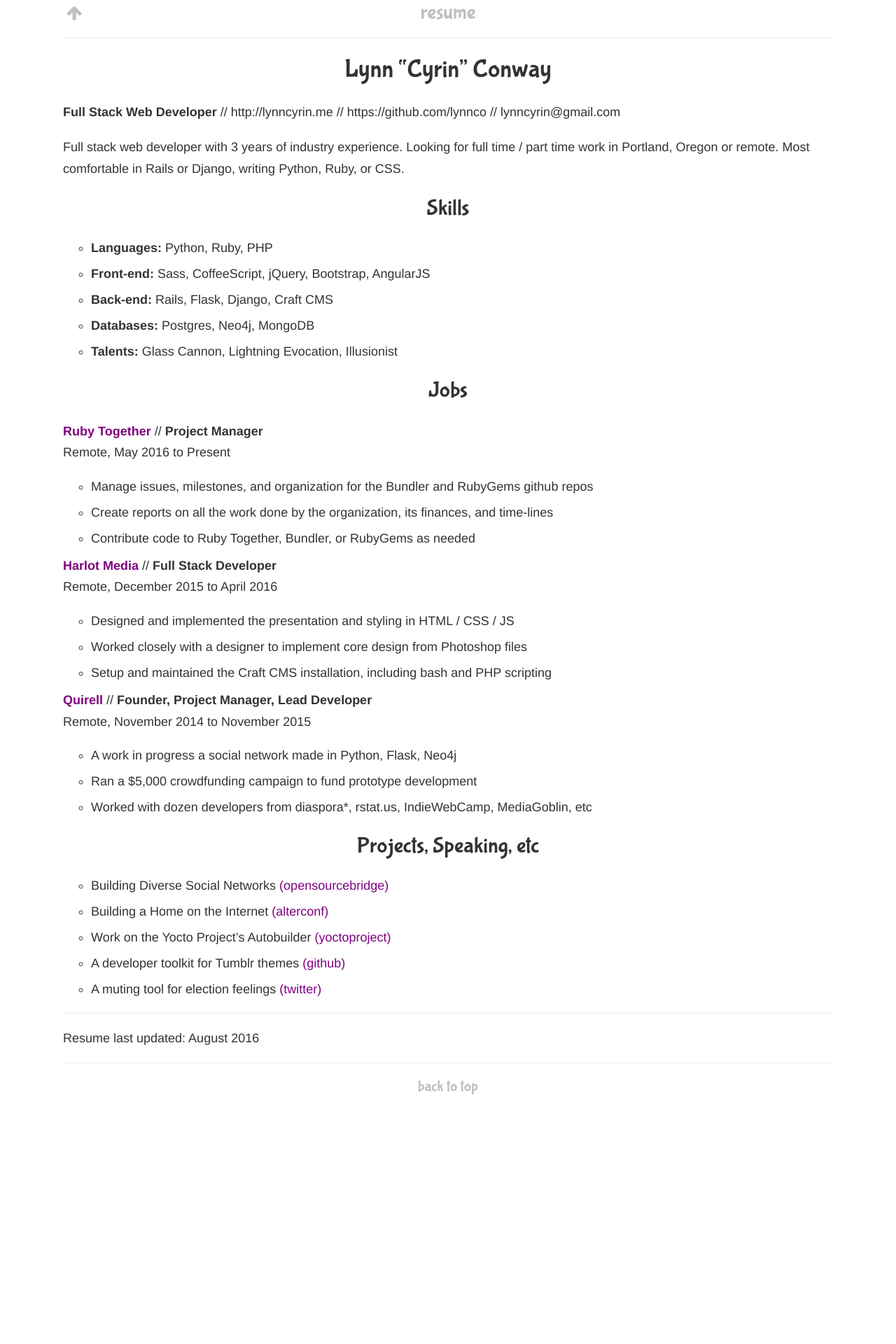
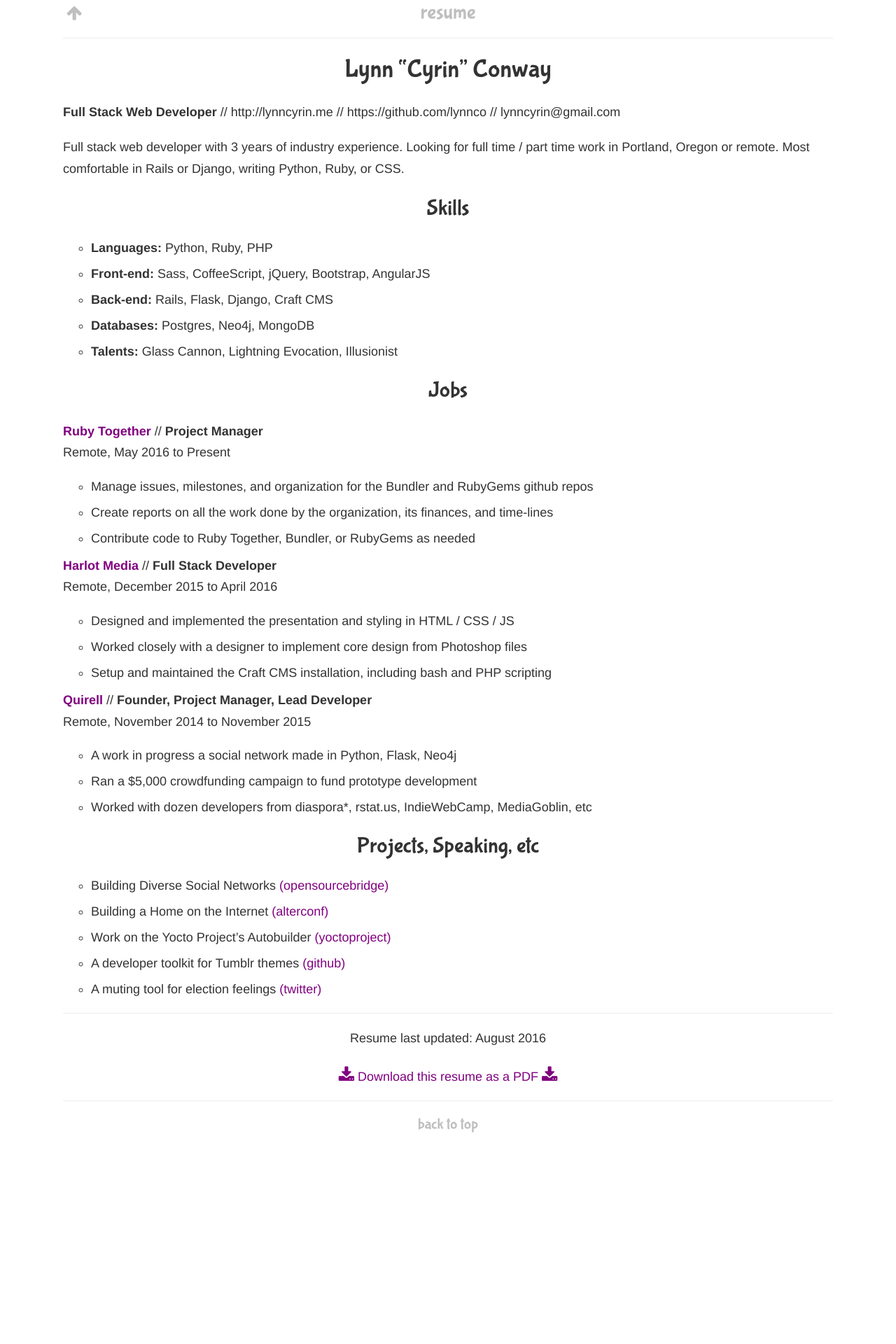
Before and after one commit to coilysiren/lynncyrin.github.io, a Jekyll site: the page built from index.html, in a window 1280 px wide. Shown: the part 2643-4563 px from the top of the page at 70% size. Built offline with Jekyll 4.4.1, drawn with Linux system fonts in a browser that asks for light colours; nearby versions of some CDN libraries; before the commit the page ends 4509 px from its top, so only the background shows below that.

Commit message:
download link

```diff
--- a/_sass/_body.sass
+++ b/_sass/_body.sass
@@ -18,6 +18,9 @@
     font-size: 24px
     margin: 5px
 
+.centered
+    text-align: center
+
 @media (max-width: 768px)
 
     body
--- a/index.html
+++ b/index.html
@@ -53,7 +53,10 @@
         {% capture resume %}{% include resume.md %}{% endcapture %}
         {{ resume | markdownify }}
         <hr>
+        <div class="centered">
           <p>Resume last updated: August 2016</p>
+          <a href="/resume.pdf"><i class="fa fa-download"></i>Download this resume as a PDF<i class="fa fa-download"></i></a>
+        </div>
         <hr>
         <div class="article-navigation">
           <a href="/#" class="article-header"><h3>back to top</h3></a>
```
